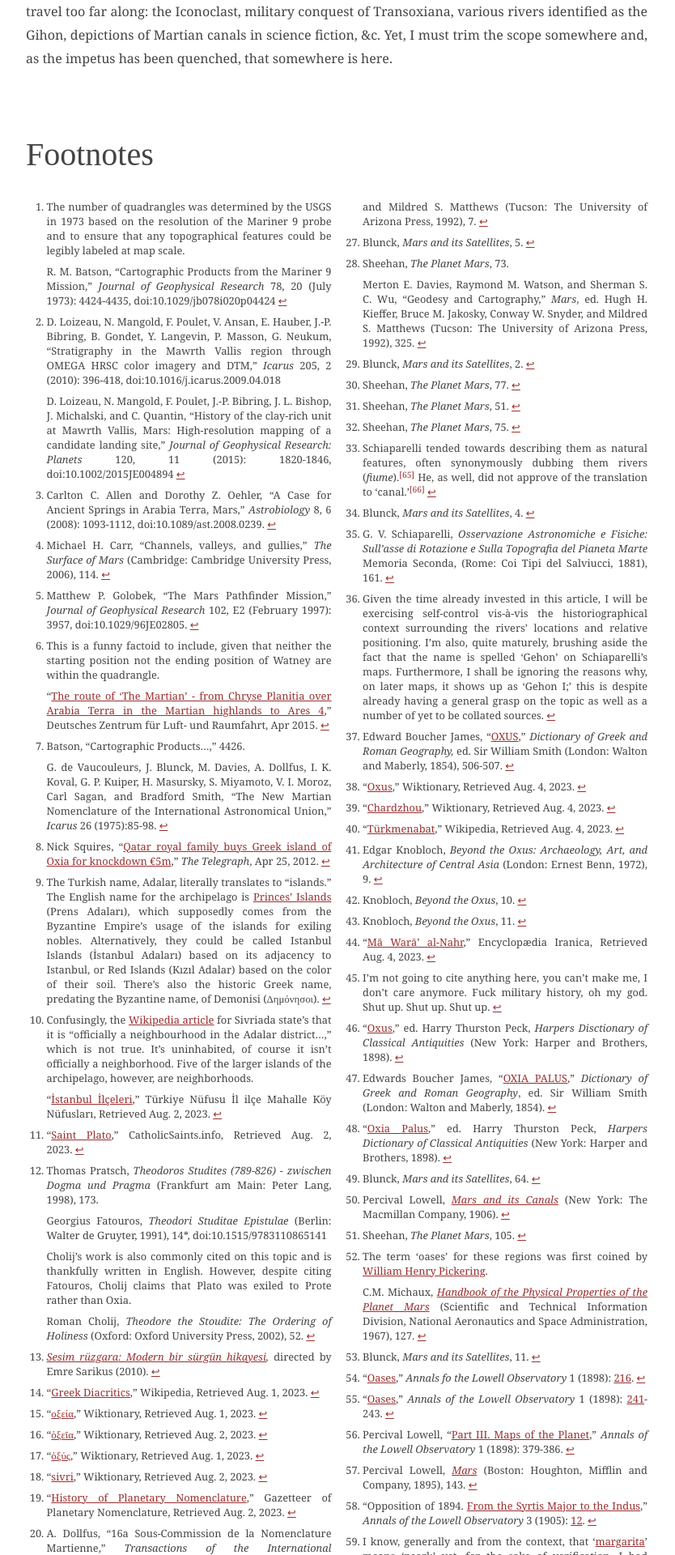
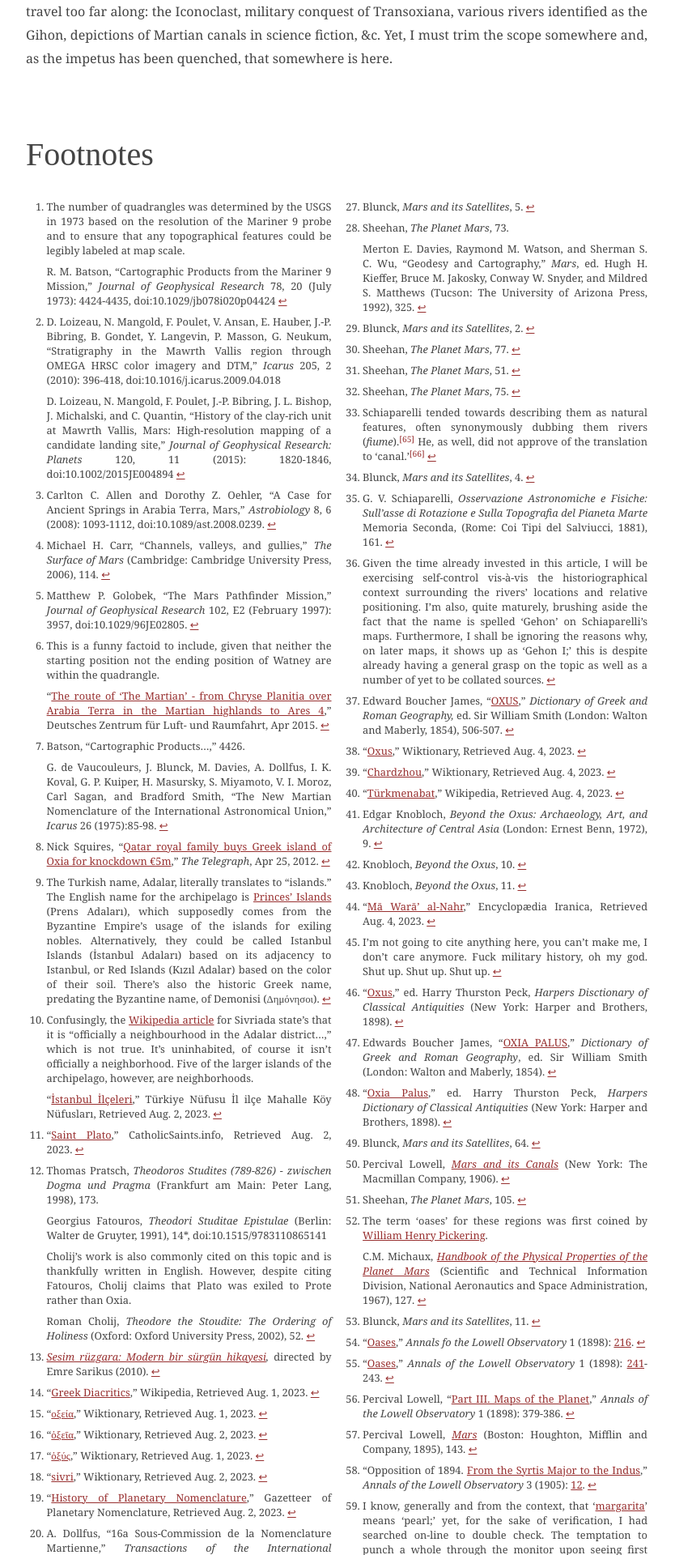
Before and after one commit to una-ada/anarchy.website, a Jekyll site: the page built from _posts/2023-08-04-oxia.md, in a window 1280 px wide. Shown: the part 2812-4732 px from the top of the page at 81% size, without its empty margins (224-1058 px from the left). Built offline with Jekyll 4.4.1, drawn with Linux system fonts in a browser that asks for light colours; some web fonts are replaced.

Commit message:
fix footnote column breaking

```diff
--- a/_sass/_blocks.scss
+++ b/_sass/_blocks.scss
@@ -270,6 +270,7 @@
   ol {
     margin: 0;
     li {
+      break-inside: avoid-column;
       line-height: normal;
       p {
         line-height: normal;
```
